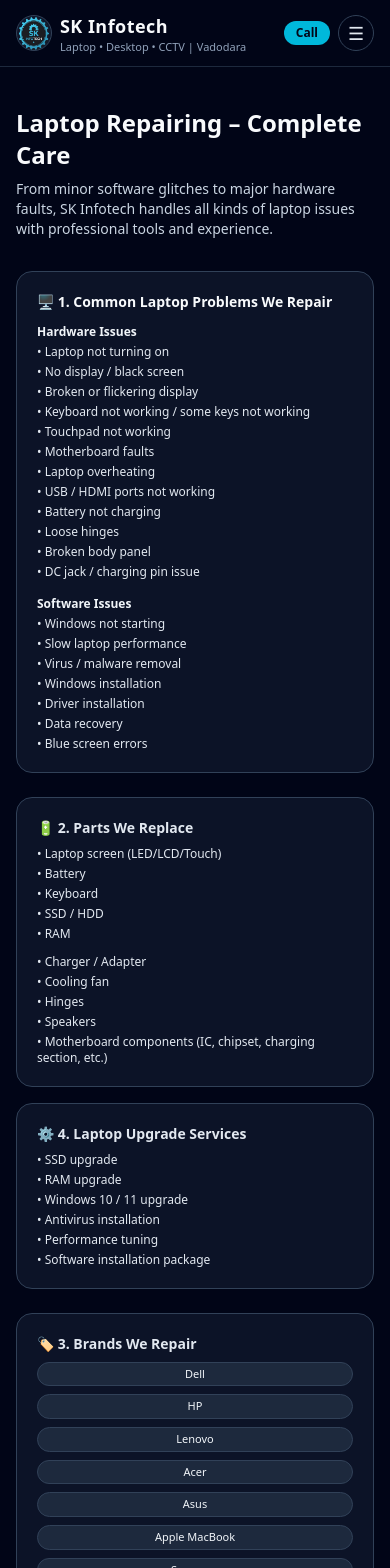
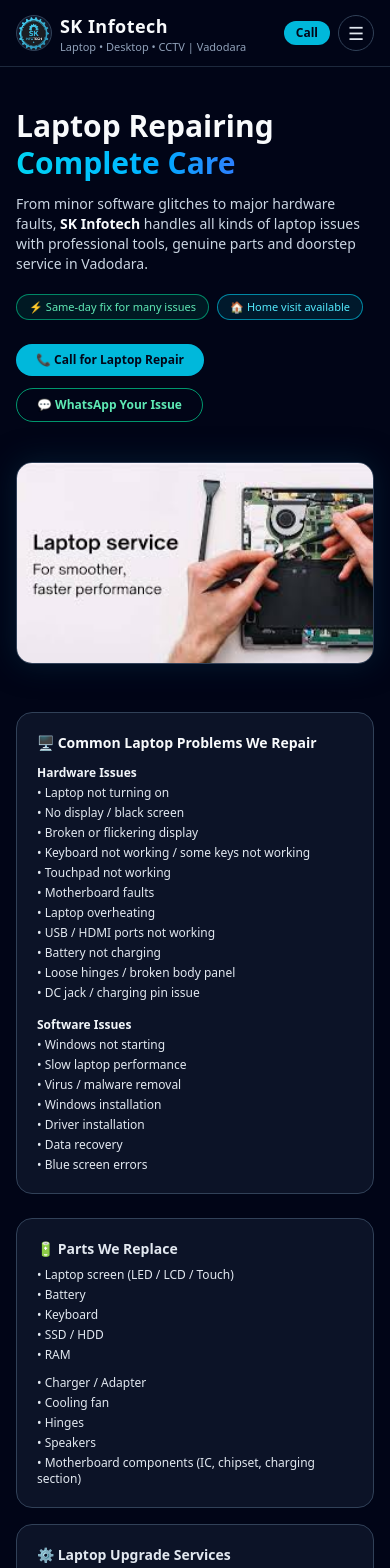
Before and after one commit to dev261004/skinfotech, a React (Vite) app: page /laptop-repair in a window 390 px wide. Shown: the top 1568 px of the page. Built offline with nearby package versions, Linux system fonts and the light colour scheme.

Commit message:
Update contact numbers and improve service descriptions
Updated phone and WhatsApp numbers for contact information. Enhanced text formatting and improved descriptions for services offered.

```diff
--- a/src/pages/LaptopRepairPage.tsx
+++ b/src/pages/LaptopRepairPage.tsx
@@ -7,29 +7,77 @@
 );
 
 const LaptopRepairPage: React.FC = () => {
-  const phone = "+91 98XXXXXXXX"; // update
-  const whatsappNumber = "9198XXXXXXXX"; // update (with country code, no spaces)
+  const phone = "+91 9904274783"; // update
+  const whatsappNumber = "919904274783"; // update (with country code, no spaces)
 
   return (
     <section className="border-b border-slate-800 bg-slate-950/95">
       <div className="max-w-6xl mx-auto px-4 py-10 md:py-14">
-        <h1 className="text-2xl md:text-3xl font-bold mb-2">
-          Laptop Repairing – Complete Care
-        </h1>
-        <p className="text-sm text-slate-300 mb-8 max-w-2xl">
-          From minor software glitches to major hardware faults, SK Infotech
-          handles all kinds of laptop issues with professional tools and
-          experience.
-        </p>
+        {/* HERO: text left, image right */}
+       {/* HERO: text left, image right */}
+<div className="grid lg:grid-cols-2 gap-10 items-center mb-12">
+  {/* LEFT — text section */}
+  <div>
+    <h1 className="text-3xl md:text-4xl lg:text-5xl font-extrabold leading-tight mb-3">
+      Laptop Repairing{" "}
+      <span className="bg-gradient-to-r from-cyan-400 via-sky-400 to-blue-500 bg-clip-text text-transparent">
+        Complete Care
+      </span>
+    </h1>
+
+    <p className="text-sm md:text-base text-slate-300 mb-5 max-w-2xl">
+      From minor software glitches to major hardware faults,{" "}
+      <span className="text-slate-50 font-semibold">SK Infotech</span> handles
+      all kinds of laptop issues with professional tools, genuine parts and
+      doorstep service in Vadodara.
+    </p>
+
+    <div className="flex flex-wrap gap-2 mb-6 text-[11px] md:text-xs">
+      <span className="inline-flex items-center gap-1 rounded-full border border-emerald-400/60 bg-emerald-400/10 px-3 py-1 text-emerald-300">
+        ⚡ Same-day fix for many issues
+      </span>
+      <span className="inline-flex items-center gap-1 rounded-full border border-cyan-400/60 bg-cyan-400/10 px-3 py-1 text-cyan-300">
+        🏠 Home visit available
+      </span>
+    </div>
+
+    <div className="flex flex-wrap gap-3">
+      <a
+        href={`tel:${phone}`}
+        className="rounded-full bg-cyan-500 hover:bg-cyan-400 text-slate-950 text-xs md:text-sm font-semibold px-5 py-2 transition"
+      >
+        📞 Call for Laptop Repair
+      </a>
+      <a
+        href={`https://wa.me/${whatsappNumber}`}
+        target="_blank"
+        rel="noreferrer"
+        className="rounded-full border border-emerald-400/70 text-emerald-300 text-xs md:text-sm font-semibold px-5 py-2 hover:bg-emerald-400/10 transition"
+      >
+        💬 WhatsApp Your Issue
+      </a>
+    </div>
+  </div>
+
+  {/* RIGHT — image section */}
+  <div className="flex justify-center lg:justify-end">
+    <img
+      src="/laptop_repair.jpeg"
+      alt="Laptop repairing"
+      className="w-full max-w-sm h-auto object-contain rounded-2xl border border-slate-700 bg-slate-900 shadow-[0_0_30px_rgba(8,47,73,0.5)]"
+    />
+  </div>
+</div>
+
 
         {/* TOP GRID: COMMON PROBLEMS + PARTS + UPGRADES */}
         <div className="grid lg:grid-cols-2 gap-6 mb-6">
           {/* Common problems */}
           <div className="bg-slate-900/80 border border-slate-700 rounded-2xl p-5">
-            <h2 className="text-sm font-semibold mb-3 flex items-center gap-2">
-              🖥 1. Common Laptop Problems We Repair
+            <h2 className="text-sm md:text-base font-semibold mb-3 flex items-center gap-2">
+              🖥 Common Laptop Problems We Repair
             </h2>
-            <div className="grid sm:grid-cols-2 gap-4 text-xs text-slate-200">
+            <div className="grid sm:grid-cols-2 gap-4 text-xs md:text-sm text-slate-200">
               <div>
                 <p className="font-semibold text-slate-100 mb-1">
                   Hardware Issues
@@ -44,8 +92,7 @@
                   <li>• Laptop overheating</li>
                   <li>• USB / HDMI ports not working</li>
                   <li>• Battery not charging</li>
-                  <li>• Loose hinges</li>
-                  <li>• Broken body panel</li>
+                  <li>• Loose hinges / broken body panel</li>
                   <li>• DC jack / charging pin issue</li>
                 </ul>
               </div>
@@ -68,13 +115,13 @@
 
           {/* Parts & upgrades */}
           <div className="space-y-4">
-            <div className="bg-slate-900/80 border border-slate-700 rounded-2xl p-5 text-xs text-slate-200">
-              <h2 className="text-sm font-semibold mb-2">
-                🔋 2. Parts We Replace
+            <div className="bg-slate-900/80 border border-slate-700 rounded-2xl p-5 text-xs md:text-sm text-slate-200">
+              <h2 className="text-sm md:text-base font-semibold mb-2">
+                🔋 Parts We Replace
               </h2>
               <div className="grid sm:grid-cols-2 gap-3">
                 <ul className="space-y-1">
-                  <li>• Laptop screen (LED/LCD/Touch)</li>
+                  <li>• Laptop screen (LED / LCD / Touch)</li>
                   <li>• Battery</li>
                   <li>• Keyboard</li>
                   <li>• SSD / HDD</li>
@@ -85,21 +132,21 @@
                   <li>• Cooling fan</li>
                   <li>• Hinges</li>
                   <li>• Speakers</li>
-                  <li>• Motherboard components (IC, chipset, charging section, etc.)</li>
+                  <li>• Motherboard components (IC, chipset, charging section)</li>
                 </ul>
               </div>
             </div>
 
-            <div className="bg-slate-900/80 border border-slate-700 rounded-2xl p-5 text-xs text-slate-200">
-              <h2 className="text-sm font-semibold mb-2">
-                ⚙ 4. Laptop Upgrade Services
+            <div className="bg-slate-900/80 border border-slate-700 rounded-2xl p-5 text-xs md:text-sm text-slate-200">
+              <h2 className="text-sm md:text-base font-semibold mb-2">
+                ⚙ Laptop Upgrade Services
               </h2>
               <ul className="space-y-1">
-                <li>• SSD upgrade</li>
-                <li>• RAM upgrade</li>
+                <li>• SSD upgrade (speed boost)</li>
+                <li>• RAM upgrade (smooth multitasking)</li>
                 <li>• Windows 10 / 11 upgrade</li>
                 <li>• Antivirus installation</li>
-                <li>• Performance tuning</li>
+                <li>• Performance tuning & cleanup</li>
                 <li>• Software installation package</li>
               </ul>
             </div>
@@ -109,9 +156,9 @@
         {/* BOTTOM GRID: BRANDS + WHY CHOOSE US */}
         <div className="grid lg:grid-cols-[1.2fr,1.1fr] gap-6">
           {/* Brands we repair */}
-          <div className="bg-slate-900/80 border border-slate-700 rounded-2xl p-5 text-xs text-slate-200">
-            <h2 className="text-sm font-semibold mb-2">
-              🏷 3. Brands We Repair
+          <div className="bg-slate-900/80 border border-slate-700 rounded-2xl p-5 text-xs md:text-sm text-slate-200">
+            <h2 className="text-sm md:text-base font-semibold mb-2">
+              🏷 Brands We Repair
             </h2>
             <div className="grid sm:grid-cols-3 gap-2">
               <BrandPill name="Dell" />
@@ -129,9 +176,9 @@
           </div>
 
           {/* Why choose SK Infotech */}
-          <div className="bg-slate-900/80 border border-slate-700 rounded-2xl p-5 text-xs text-slate-200">
-            <h2 className="text-sm font-semibold mb-2">
-              🛠 5. Why Choose SK Infotech?
+          <div className="bg-slate-900/80 border border-slate-700 rounded-2xl p-5 text-xs md:text-sm text-slate-200">
+            <h2 className="text-sm md:text-base font-semibold mb-2">
+              🛠 Why Choose SK Infotech?
             </h2>
             <ul className="space-y-1">
               <li>• Fast service (same-day for many repairs)</li>
@@ -152,9 +199,9 @@
               Book Laptop Repair Now
             </h2>
             <p className="text-xs md:text-sm text-slate-300 max-w-xl">
-              Facing any of the above issues? Call or WhatsApp SK Infotech and get
-              quick guidance, estimated cost and a suitable time slot for home visit
-              or workshop repair in Vadodara.
+              Facing any of the above issues? Call or WhatsApp SK Infotech and
+              get quick guidance, estimated cost and a suitable time slot for
+              home visit or workshop repair in Vadodara.
             </p>
           </div>
           <div className="flex flex-wrap gap-3">
```
